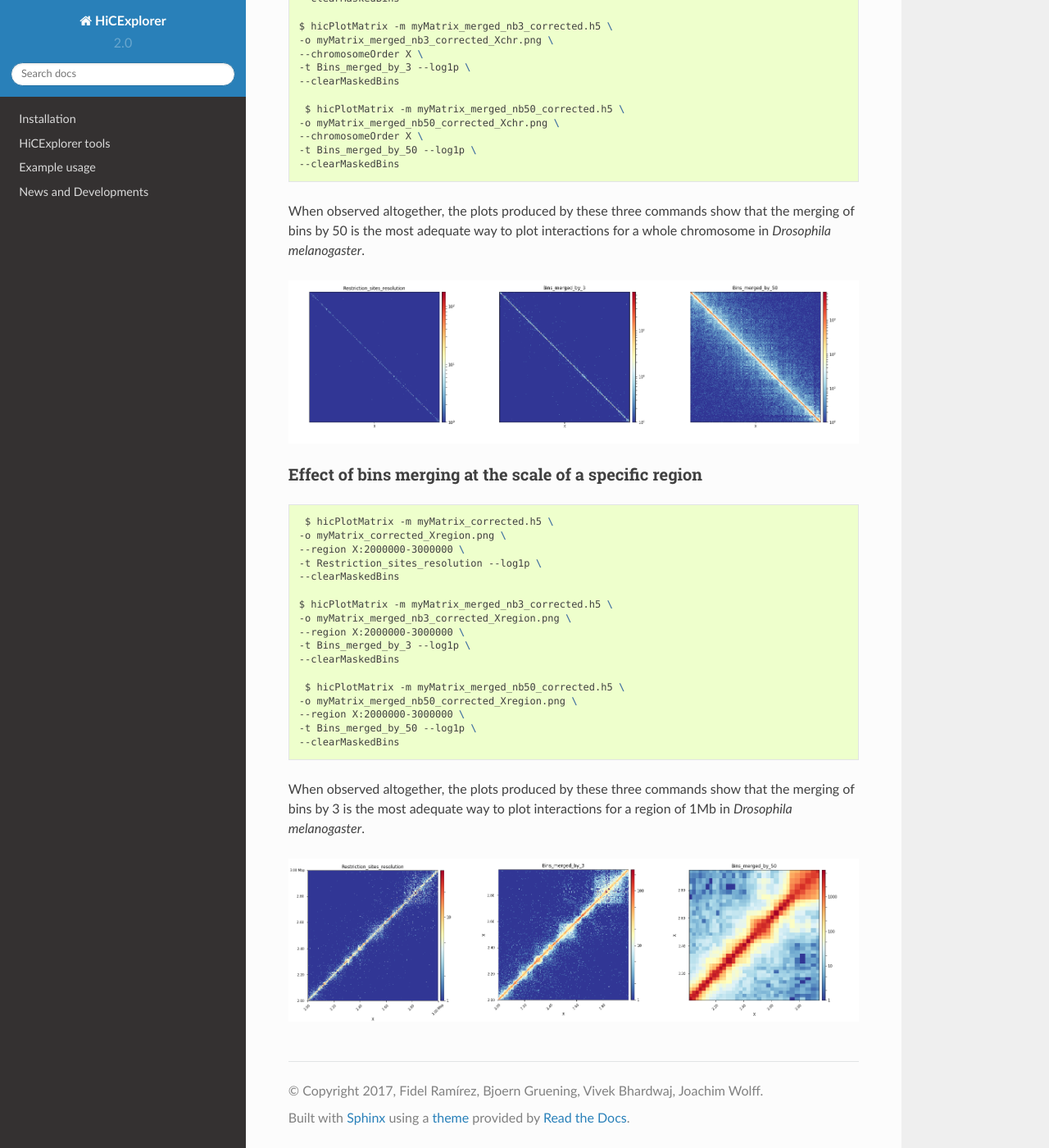
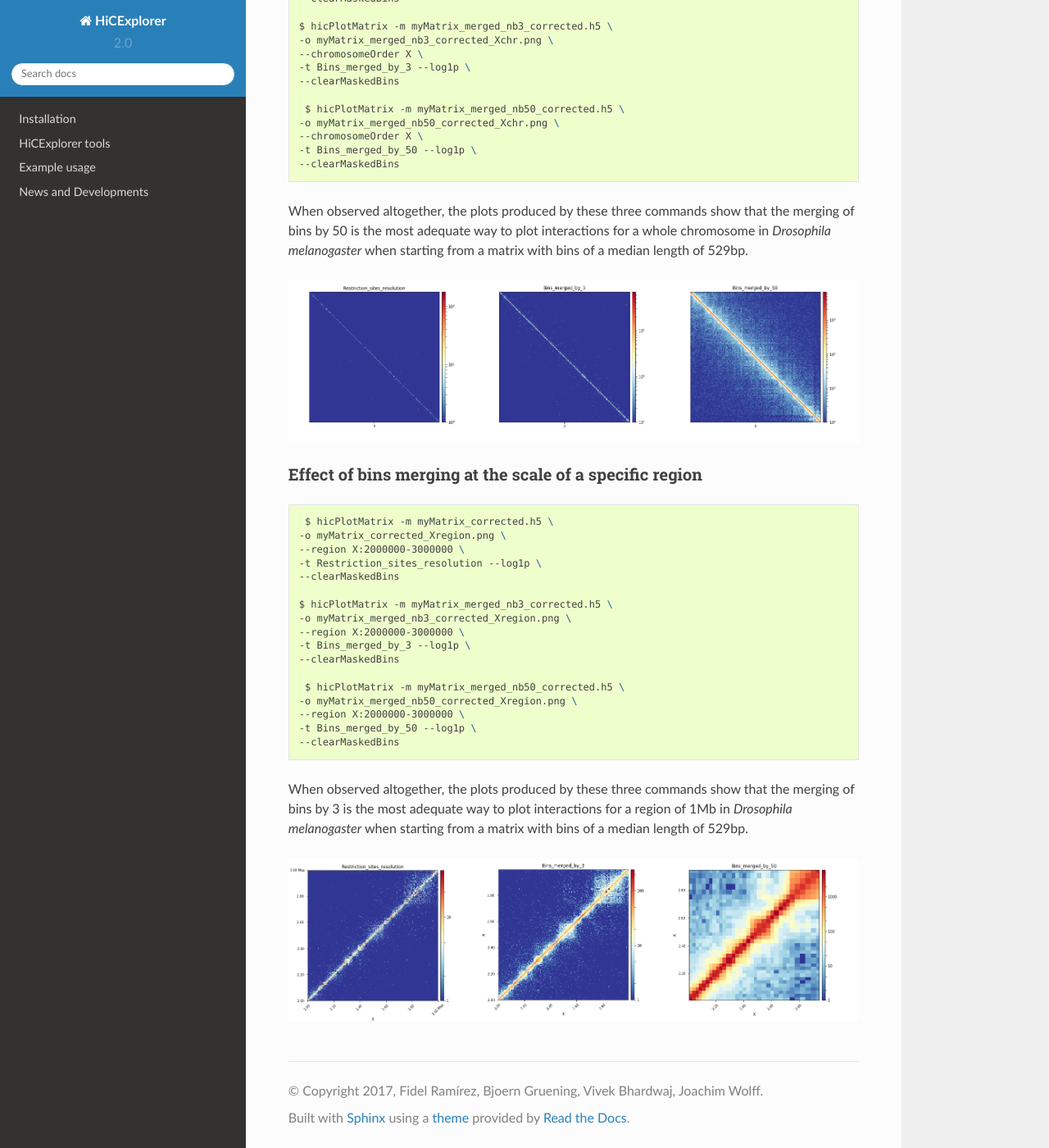
Before and after one commit to deeptools/HiCExplorer, a Sphinx documentation site: the page built from docs/content/tools/hicMergeMatrixBins.rst, in a window 1280 px wide and 1400 px high, scrolled down 1467 px. Shown: the whole window at 82% size. Built offline with Sphinx 7.4.7 and the Read the Docs theme 2.0.0, drawn with Linux system fonts in a browser that asks for light colours.

Commit message:
More corrections for hicMergeMatrixBins.rst

```diff
--- a/docs/content/tools/hicMergeMatrixBins.rst
+++ b/docs/content/tools/hicMergeMatrixBins.rst
@@ -59,7 +59,7 @@ Effect of bins merging at the scale of a chromosome
     -t Bins_merged_by_50 --log1p \
     --clearMaskedBins
 
-When observed altogether, the plots produced by these three commands show that the merging of bins by 50 is the most adequate way to plot interactions for a whole chromosome in *Drosophila melanogaster*.
+When observed altogether, the plots produced by these three commands show that the merging of bins by 50 is the most adequate way to plot interactions for a whole chromosome in *Drosophila melanogaster* when starting from a matrix with bins of a median length of 529bp.
 
 .. image:: ../../images/hicMergeMatrixBins_Xchr.png
 
@@ -86,6 +86,6 @@ Effect of bins merging at the scale of a specific region
     -t Bins_merged_by_50 --log1p \
     --clearMaskedBins
 
-When observed altogether, the plots produced by these three commands show that the merging of bins by 3 is the most adequate way to plot interactions for a region of 1Mb in *Drosophila melanogaster*.
+When observed altogether, the plots produced by these three commands show that the merging of bins by 3 is the most adequate way to plot interactions for a region of 1Mb in *Drosophila melanogaster* when starting from a matrix with bins of a median length of 529bp.
 
 .. image:: ../../images/hicMergeMatrixBins_Xregion.png
```
